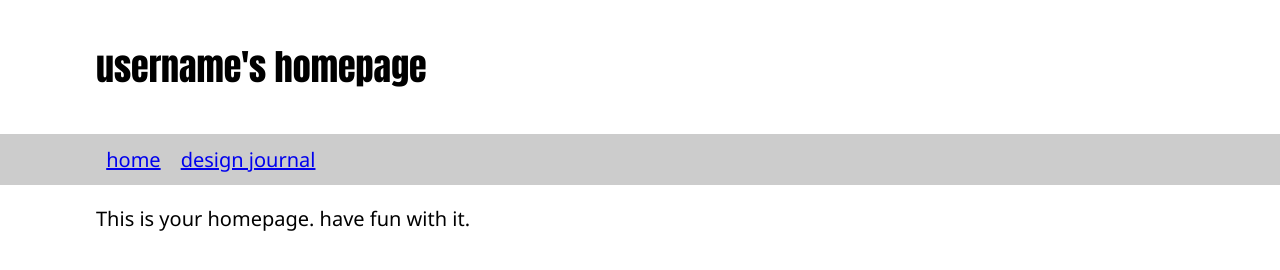
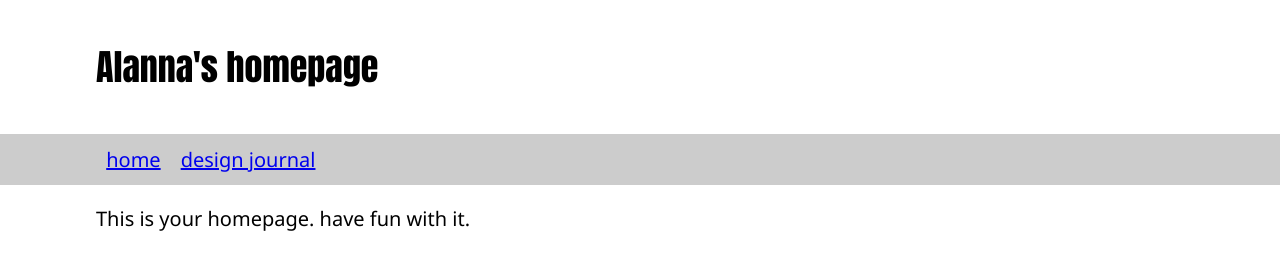
Before and after one commit to alannarisse/alannarissev5.github.io, a plain HTML site: page index.html in a window 1280 px wide. Drawn offline with Linux system fonts and the light colour scheme.

Commit message:
changed header

```diff
--- a/index.html
+++ b/index.html
@@ -10,7 +10,7 @@
   </head>
   <body>
     <header>
-      <h1>username's homepage</h1>
+      <h1>Alanna's homepage</h1>
     </header>
     <nav>
       <div><a href="index.html">home</a><a href="design-journal.html">design journal</a></div>
```
